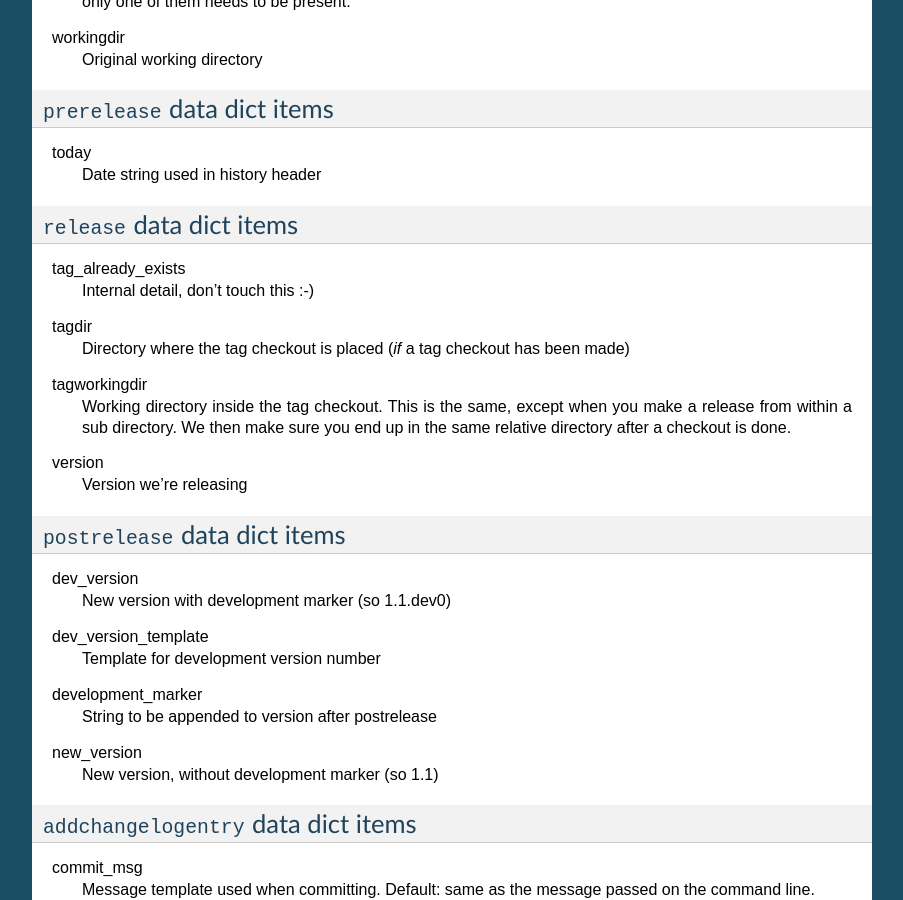
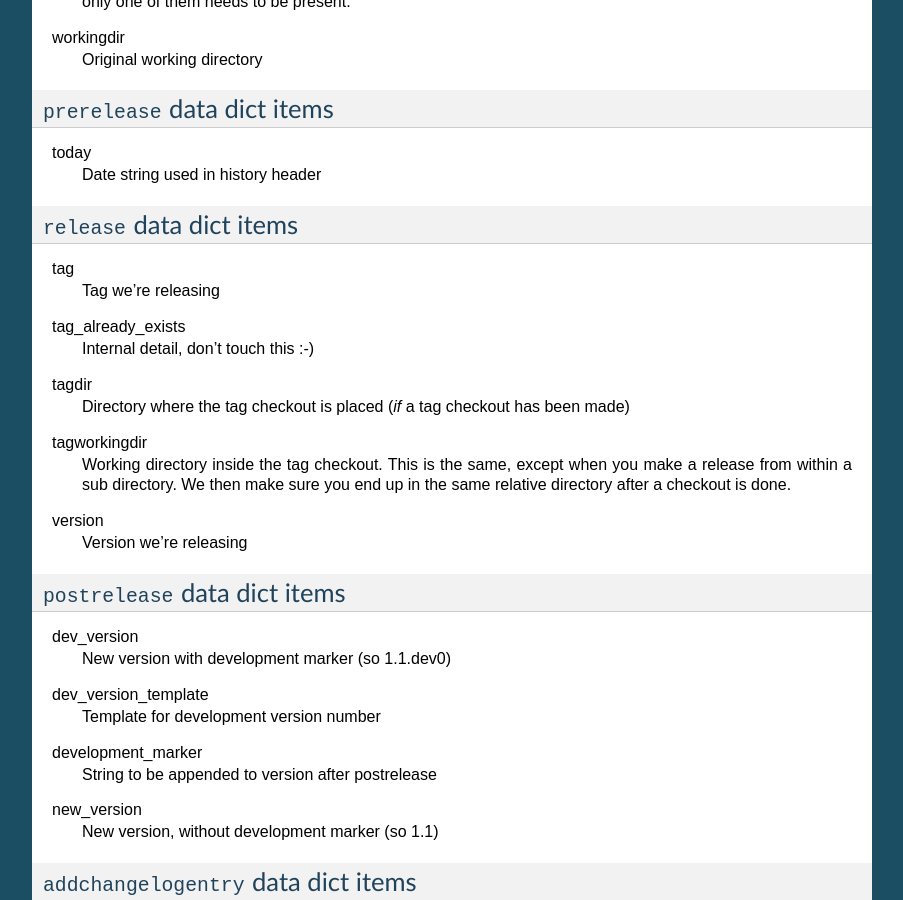
Before and after one commit to zestsoftware/zest.releaser, a Sphinx documentation site: the page built from doc/source/entrypoints.rst, in a window 1280 px wide and 900 px high, scrolled down 2402 px. Shown: the whole window, without its empty margins (198-1101 px from the left). Built offline with Sphinx 7.4.7, drawn with Linux system fonts in a browser that asks for light colours.

Commit message:
Wrote entry point documentation.
[ci skip]

```diff
--- a/doc/source/entrypoints.rst
+++ b/doc/source/entrypoints.rst
@@ -156,6 +156,9 @@ today
 ``release`` data dict items
 ---------------------------
 
+tag
+    Tag we're releasing
+
 tag_already_exists
     Internal detail, don't touch this :-)
 
```
